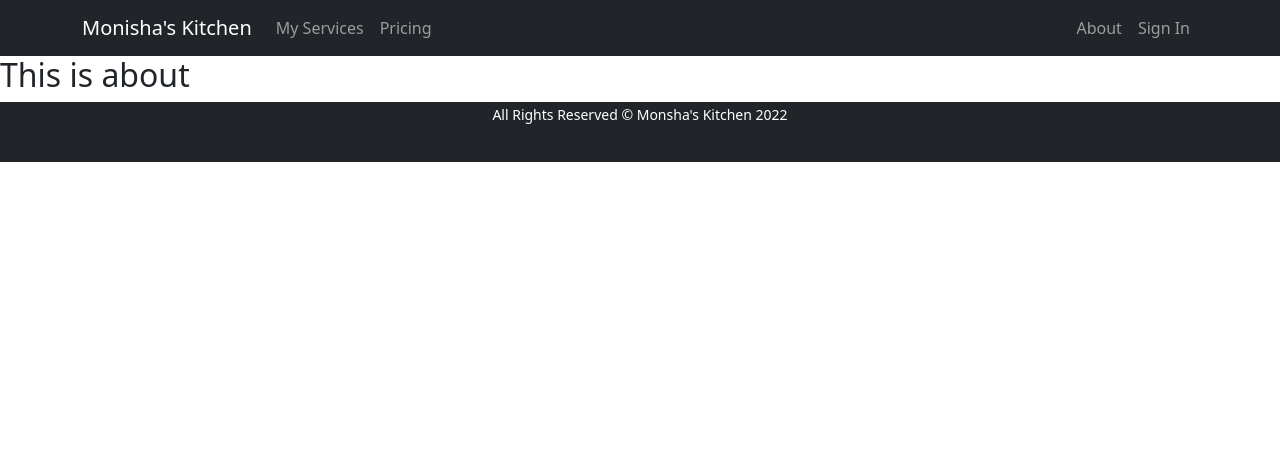
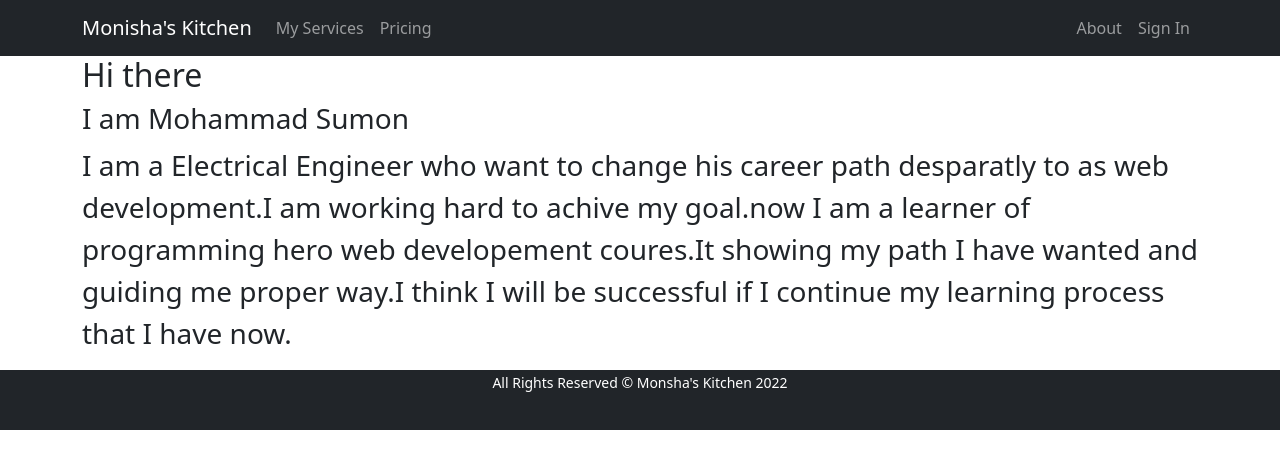
Before and after one commit to Sumon092/Monishas-kitchen, a React (Create React App) app: page /about in a window 1280 px wide. Shown: the top 468 px of the page. Built offline with nearby package versions, Linux system fonts and the light colour scheme; no server answers.

Commit message:
about me added

```diff
--- a/src/pages/About/About.js
+++ b/src/pages/About/About.js
@@ -2,8 +2,10 @@ import React from 'react';
 
 const About = () => {
     return (
-        <div>
-            <h2>This is about</h2>
+        <div className='container'>
+            <h2>Hi there</h2>
+            <h3>I am Mohammad Sumon</h3>
+            <p className='fs-3'>I am a Electrical Engineer who want to change his career path desparatly to as web development.I am working hard to achive my goal.now I am a learner of programming hero web developement coures.It showing my path I have wanted and guiding me proper way.I think I will be successful if I continue my learning process that I have now.</p>
         </div>
     );
 };
```
